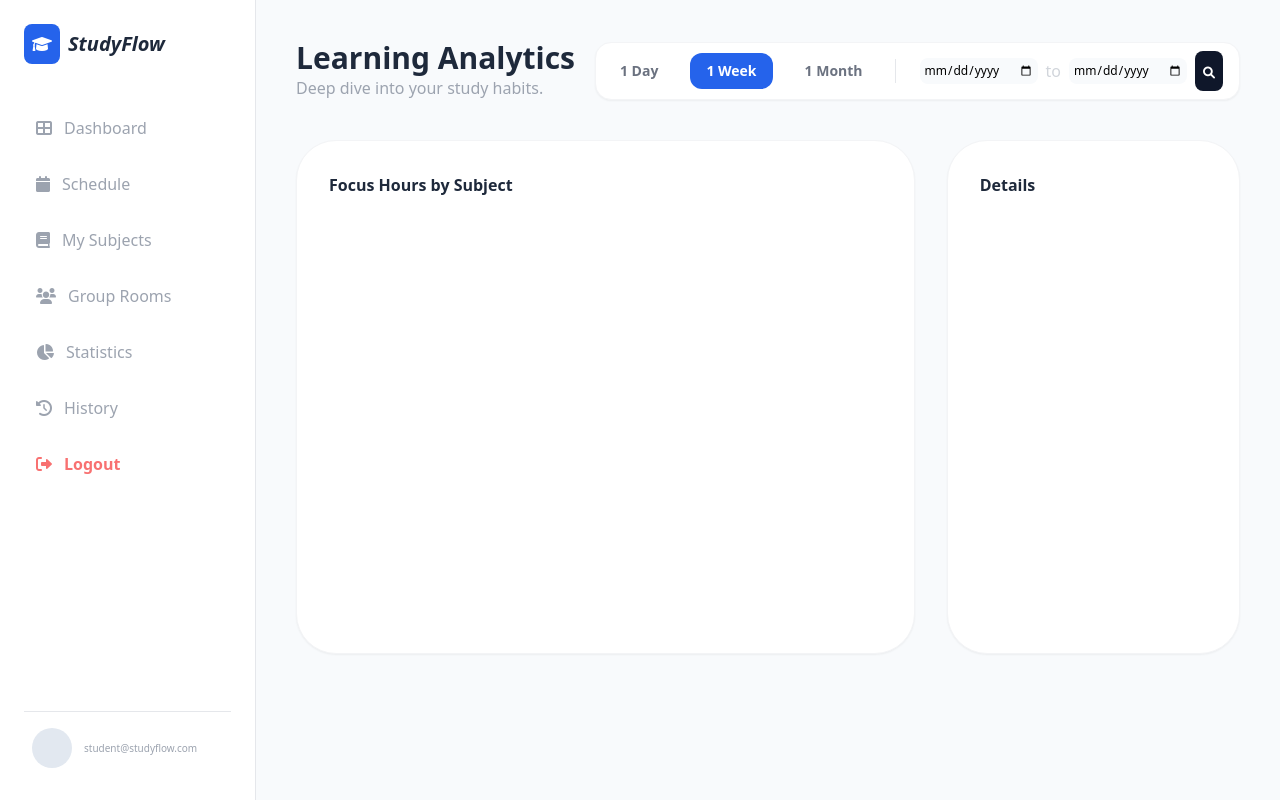
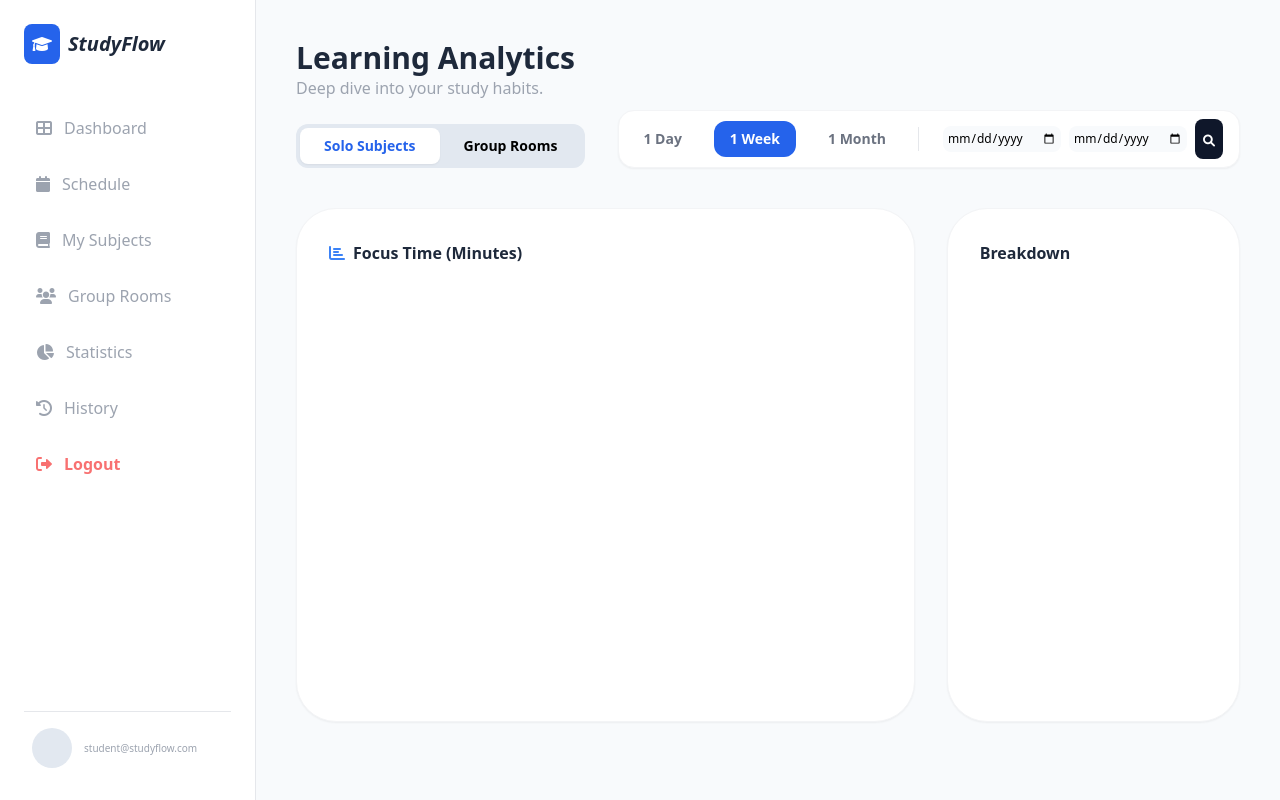
Before and after one commit to nhuquynhdayyy/STUDY_PLATFORM, a Django app: template templates/statistics.html in a window 1280 px wide. Run offline with Django 5.2, Linux system fonts and the light colour scheme; the template is opened without the code that fills it, so the values that code supplies are empty; a map, chart or similar area stays blank; some libraries are stand-ins or nearby versions.

Commit message:
statistics solo/group

```diff
--- a/apps_study/views.py
+++ b/apps_study/views.py
@@ -77,19 +77,32 @@ class StatisticsView(LoginRequiredMixin, TemplateView):
 
 class StudyStatsAPI(LoginRequiredMixin, View):
     def get(self, request):
+        from django.db.models import Sum, Q, F, Value
         from django.db.models.functions import Coalesce
-        from django.db.models import F, Sum, Q, Value
 
-        # 1. Lấy tham số lọc từ URL
+        # 1. Lấy tham số (Thêm tham số 'type')
+        stat_type = request.GET.get('type', 'subject')  # 'subject' hoặc 'group'
         preset = request.GET.get('preset', '1week')
         start_date_str = request.GET.get('start_date')
         end_date_str = request.GET.get('end_date')
 
-        # 2. Xây dựng bộ lọc cơ bản
+        # 2. Bộ lọc cơ bản
         now = timezone.now()
         query_filter = Q(user=request.user, status='completed')
 
-        # 3. Logic lọc thời gian (Phục hồi chức năng đã mất)
+        # 3. Phân tách logic gom nhóm theo yêu cầu
+        if stat_type == 'group':
+            query_filter &= Q(session_type='group')
+            group_field = 'group_room__name'
+            color_field = Value('#1e293b') # Màu slate-800 đặc trưng cho Group
+            label_title = "Phòng học"
+        else:
+            query_filter &= Q(session_type='solo')
+            group_field = 'subject__name'
+            color_field = 'subject__color'
+            label_title = "Môn học"
+
+        # 4. Lọc thời gian (Giữ nguyên logic cũ)
         if preset == '1day':
             query_filter &= Q(end_time__gte=now - timedelta(days=1))
         elif preset == '1week':
@@ -99,52 +112,45 @@ class StudyStatsAPI(LoginRequiredMixin, View):
         elif preset == 'custom' and start_date_str and end_date_str:
             query_filter &= Q(end_time__date__range=[start_date_str, end_date_str])
 
-        # 4. Aggregation: Lấy tên (Môn học hoặc Phòng) và Màu sắc
+        # 5. Query Aggregation
         stats = StudySession.objects.filter(query_filter) \
-            .annotate(
-                display_name=Coalesce(F('subject__name'), F('group_room__name')),
-                display_color=Coalesce(F('subject__color'), Value('#1e293b')) # Mặc định màu tối cho Group
-            ) \
-            .values('display_name', 'display_color') \
+            .values(display_name=F(group_field), display_color=Coalesce(color_field, Value('#3b82f6'))) \
             .annotate(total_sec=Sum('duration')) \
             .order_by('-total_sec')
 
-        # 5. Định dạng dữ liệu cho Frontend (Chart.js)
+        # 6. Định dạng dữ liệu trả về cho Chart.js và Table
         labels = []
         data_points = []
         colors = []
         table_data = []
 
         for item in stats:
-            name = item['display_name'] or "Unknown"
+            name = item['display_name'] or "Chưa đặt tên"
             total_sec = item['total_sec'] or 0
 
-            # Tính toán đơn vị (Phút/Giờ)
-            minutes = round(total_sec / 60, 2)
-            hours = round(total_sec / 3600, 2)
+            # Quy đổi thời gian
+            h = int(total_sec // 3600)
+            m = int((total_sec % 3600) // 60)
+            s = int(total_sec % 60)
 
             labels.append(name)
-            # Dùng phút nếu thời gian học ít để biểu đồ không bị lùn
-            chart_val = minutes if hours < 1 else hours
-            data_points.append(chart_val)
+            data_points.append(round(total_sec / 60, 1)) # Vẽ biểu đồ theo đơn vị Phút
             colors.append(item['display_color'])
 
             table_data.append({
-                'subject': name,
-                'display_time': f"{int(total_sec//3600)}h {int((total_sec%3600)//60)}m {total_sec%60}s",
-                'minutes': minutes
+                'name': name,
+                'color': item['display_color'],
+                'display_time': f"{h}h {m}m {s}s",
             })
-
-        unit = "Hours" if max(data_points or [0]) > 60 else "Minutes"
 
         return JsonResponse({
             'labels': labels,
-            'unit': unit,
             'datasets': [{
                 'data': data_points,
                 'backgroundColor': colors,
             }],
-            'table': table_data
+            'table': table_data,
+            'type_label': label_title
         })
 
 class CreateSubjectView(LoginRequiredMixin, View):
--- a/templates/statistics.html
+++ b/templates/statistics.html
@@ -3,41 +3,54 @@
 
 {% block content %}
 <div class="max-w-6xl mx-auto">
-    <div class="flex justify-between items-end mb-10">
+    <!-- Header & Filter UI -->
+    <div class="flex flex-col md:flex-row justify-between items-start md:items-end gap-6 mb-10">
         <div>
             <h1 class="text-3xl font-bold text-slate-800">Learning Analytics</h1>
             <p class="text-gray-400">Deep dive into your study habits.</p>
+
+            <!-- THÊM: MODE SELECTOR (TAB) -->
+            <div class="flex bg-slate-200 p-1 rounded-xl mt-6 w-fit">
+                <button onclick="changeMode('subject')" id="tab-subject" class="mode-tab px-6 py-2 rounded-lg text-sm font-bold transition">
+                    Solo Subjects
+                </button>
+                <button onclick="changeMode('group')" id="tab-group" class="mode-tab px-6 py-2 rounded-lg text-sm font-bold transition">
+                    Group Rooms
+                </button>
+            </div>
         </div>
 
-        <!-- BỘ LỌC (FILTER UI) -->
+        <!-- Date Filters (Giữ nguyên) -->
         <div class="flex items-center gap-4 bg-white p-2 rounded-2xl shadow-sm border border-gray-100">
-            <button onclick="loadStats('1day')" class="filter-btn px-4 py-2 rounded-xl text-sm font-bold text-gray-500 hover:bg-gray-50" id="btn-1day">1 Day</button>
-            <button onclick="loadStats('1week')" class="filter-btn px-4 py-2 rounded-xl text-sm font-bold text-gray-500 hover:bg-gray-50" id="btn-1week">1 Week</button>
-            <button onclick="loadStats('1month')" class="filter-btn px-4 py-2 rounded-xl text-sm font-bold text-gray-500 hover:bg-gray-50" id="btn-1month">1 Month</button>
+            <button onclick="updateTimeRange('1day')" class="filter-btn px-4 py-2 rounded-xl text-sm font-bold text-gray-500 hover:bg-gray-50" id="btn-1day">1 Day</button>
+            <button onclick="updateTimeRange('1week')" class="filter-btn px-4 py-2 rounded-xl text-sm font-bold text-gray-500 hover:bg-gray-50" id="btn-1week">1 Week</button>
+            <button onclick="updateTimeRange('1month')" class="filter-btn px-4 py-2 rounded-xl text-sm font-bold text-gray-500 hover:bg-gray-50" id="btn-1month">1 Month</button>
             <div class="h-6 w-[1px] bg-gray-200"></div>
             <div class="flex items-center gap-2 px-2">
-                <input type="date" id="start_date" class="text-xs border-none bg-slate-50 rounded-lg p-1">
-                <span class="text-gray-300">to</span>
-                <input type="date" id="end_date" class="text-xs border-none bg-slate-50 rounded-lg p-1">
-                <button onclick="loadStats('custom')" class="bg-slate-900 text-white p-2 rounded-lg hover:bg-black"><i class="fas fa-search text-xs"></i></button>
+                <input type="date" id="start_date" class="text-xs border-none bg-slate-50 rounded-lg p-1 focus:ring-0">
+                <input type="date" id="end_date" class="text-xs border-none bg-slate-50 rounded-lg p-1 focus:ring-0">
+                <button onclick="updateTimeRange('custom')" class="bg-slate-900 text-white p-2 rounded-lg hover:bg-black"><i class="fas fa-search text-xs"></i></button>
             </div>
         </div>
     </div>
 
     <div class="grid grid-cols-1 lg:grid-cols-3 gap-8">
-        <!-- BIỂU ĐỒ (CHART) -->
-        <div class="lg:col-span-2 bg-white p-8 rounded-[2.5rem] shadow-sm border border-gray-100">
-            <h3 class="font-bold text-slate-800 mb-6">Focus Hours by Subject</h3>
+        <!-- Chart Section -->
+        <div class="lg:col-span-2 bg-white p-8 rounded-[2.5rem] shadow-sm border border-gray-100 min-h-[500px]">
+            <h3 class="font-bold text-slate-800 mb-6 flex items-center gap-2">
+                <i class="fas fa-chart-bar text-blue-500"></i>
+                <span id="chart-title">Focus Time (Minutes)</span>
+            </h3>
             <div class="relative h-[400px]">
                 <canvas id="statsChart"></canvas>
             </div>
         </div>
 
-        <!-- BẢNG TỔNG HỢP (SUMMARY TABLE) -->
+        <!-- Detail Sidebar -->
         <div class="lg:col-span-1 bg-white p-8 rounded-[2.5rem] shadow-sm border border-gray-100">
-            <h3 class="font-bold text-slate-800 mb-6">Details</h3>
-            <div class="space-y-6" id="stats-table-body">
-                <!-- Data will be injected here -->
+            <h3 class="font-bold text-slate-800 mb-6">Breakdown</h3>
+            <div class="space-y-4" id="stats-table-body">
+                <!-- Data injected here -->
             </div>
         </div>
     </div>
@@ -45,82 +58,97 @@
 
 <script>
 let myChart;
+let currentMode = 'subject'; // Mặc định
+let currentTimeRange = '1week'; // Mặc định
 
-// Thay thế hàm loadStats cũ trong statistics.html
-async function loadStats(preset) {
-    // 1. UI Feedback
-    document.querySelectorAll('.filter-btn').forEach(btn => {
-        btn.classList.remove('bg-blue-600', 'text-white');
-        btn.classList.add('text-gray-500');
-    });
-    const activeBtn = document.getElementById('btn-' + preset);
-    if(activeBtn) {
-        activeBtn.classList.remove('text-gray-500');
-        activeBtn.classList.add('bg-blue-600', 'text-white');
-    }
+function changeMode(mode) {
+    currentMode = mode;
+    // Cập nhật UI Tab
+    document.querySelectorAll('.mode-tab').forEach(t => t.classList.remove('bg-white', 'text-blue-600', 'shadow-sm'));
+    document.getElementById(`tab-${mode}`).classList.add('bg-white', 'text-blue-600', 'shadow-sm');
 
-    let url = `/api/stats/?preset=${preset}`;
-    if (preset === 'custom') {
-        url += `&start_date=${document.getElementById('start_date').value}&end_date=${document.getElementById('end_date').value}`;
+    loadStats();
+}
+
+function updateTimeRange(range) {
+    currentTimeRange = range;
+    // Cập nhật UI Button
+    document.querySelectorAll('.filter-btn').forEach(b => b.classList.remove('bg-blue-600', 'text-white'));
+    const activeBtn = document.getElementById(`btn-${range}`);
+    if(activeBtn) activeBtn.classList.add('bg-blue-600', 'text-white');
+
+    loadStats();
+}
+
+async function loadStats() {
+    let url = `/api/stats/?type=${currentMode}&preset=${currentTimeRange}`;
+
+    if (currentTimeRange === 'custom') {
+        const start = document.getElementById('start_date').value;
+        const end = document.getElementById('end_date').value;
+        url += `&start_date=${start}&end_date=${end}`;
     }
 
     try {
         const response = await fetch(url);
-        const result = await response.json();
+        const data = await response.json();
 
-        // 2. Vẽ biểu đồ
+        // 1. Cập nhật Biểu đồ
         const ctx = document.getElementById('statsChart').getContext('2d');
         if (myChart) myChart.destroy();
 
         myChart = new Chart(ctx, {
             type: 'bar',
             data: {
-                labels: result.labels,
+                labels: data.labels,
                 datasets: [{
-                    label: `Study Time (${result.unit})`,
-                    data: result.datasets[0].data,
-                    backgroundColor: result.datasets[0].backgroundColor,
-                    borderRadius: 10,
+                    label: 'Minutes Focused',
+                    data: data.datasets[0].data,
+                    backgroundColor: data.datasets[0].backgroundColor,
+                    borderRadius: 12,
+                    borderSkipped: false,
                 }]
             },
             options: {
                 responsive: true,
                 maintainAspectRatio: false,
+                plugins: { legend: { display: false } },
                 scales: {
-                    y: {
-                        beginAtZero: true,
-                        title: { display: true, text: result.unit }
-                    }
+                    y: { grid: { display: false }, beginAtZero: true },
+                    x: { grid: { display: false } }
                 }
             }
         });
 
-        // 3. Hiển thị danh sách Details (giống cột bên phải mockup)
-        const tableBody = document.getElementById('stats-table-body');
-        if (result.table.length === 0) {
-            tableBody.innerHTML = `<div class="text-center py-20 text-gray-400 italic">No data found. Start studying!</div>`;
+        // 2. Cập nhật Bảng Details
+        const container = document.getElementById('stats-table-body');
+        if (data.table.length === 0) {
+            container.innerHTML = `<div class="text-center py-20 text-gray-400 italic">No history found for this category.</div>`;
         } else {
-            tableBody.innerHTML = result.table.map(row => `
-                <div class="flex justify-between items-center p-4 bg-slate-50 rounded-2xl border border-transparent hover:border-blue-100 transition">
+            container.innerHTML = data.table.map(item => `
+                <div class="flex justify-between items-center p-4 bg-slate-50 rounded-2xl border border-transparent hover:border-blue-200 transition">
                     <div class="flex items-center gap-3">
-                        <div class="w-2 h-8 rounded-full bg-blue-500"></div>
+                        <div class="w-1.5 h-10 rounded-full" style="background-color: ${item.color}"></div>
                         <div>
-                            <p class="font-bold text-slate-800">${row.subject}</p>
-                            <p class="text-[10px] text-gray-400 uppercase tracking-widest">Total Focused</p>
+                            <p class="font-bold text-slate-800 text-sm">${item.name}</p>
+                            <p class="text-[10px] text-gray-400 uppercase font-bold">${data.type_label}</p>
                         </div>
                     </div>
                     <div class="text-right">
-                        <p class="text-lg font-mono font-bold text-blue-600">${row.display_time}</p>
+                        <p class="text-md font-mono font-bold text-blue-600">${item.display_time}</p>
                     </div>
                 </div>
             `).join('');
         }
-    } catch (error) {
-        console.error("Lỗi tải thống kê:", error);
+    } catch (e) {
+        console.error("Fetch error:", e);
     }
 }
 
-// Tự động load 1 tuần khi vừa vào trang
-window.onload = () => loadStats('1week');
+// Khởi tạo lần đầu
+window.onload = () => {
+    changeMode('subject');
+    updateTimeRange('1week');
+};
 </script>
 {% endblock %}
```
